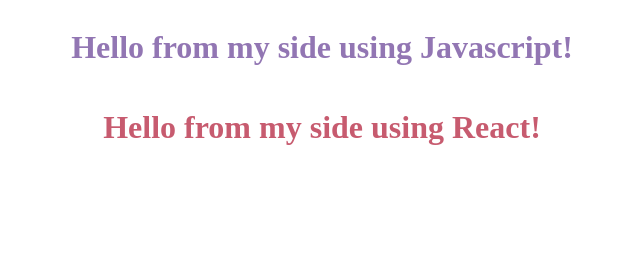
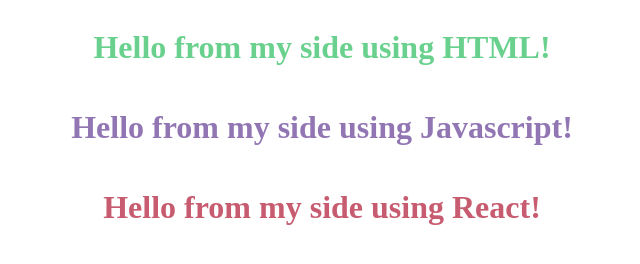
Before and after one commit to upaharika/Namaste-React-Bootcamp, a plain HTML site: page day1/index.html in a window 1280 px wide. Shown: the whole page, without its empty margins (318-958 px from the left). Drawn offline with nearby package versions, Linux system fonts and the light colour scheme.

Commit message:
updated css

```diff
--- a/day1/index.html
+++ b/day1/index.html
@@ -8,13 +8,16 @@
     <link rel='stylesheet' type='text/css' media='screen' href='./style.css'>
 </head>
 <body>
-    <div id = "root"></div>
-    <div id = "reactRoot"></div>
+    <div id="htmlRoot" class="displayContent">
+        <h1>Hello from my side using HTML!</h1>
+    </div>
+    <div id = "jsRoot" class="displayContent"></div>
+    <div id = "reactRoot" class="displayContent"></div>
     <script>
-        const root = document.getElementById("root");
+        const jsRoot = document.getElementById("jsRoot");
         const jsHeading = document.createElement("h1");
         jsHeading.innerText = "Hello from my side using Javascript!";
-        root.appendChild(jsHeading);
+        jsRoot.appendChild(jsHeading);
     </script>
     <script
     crossorigin
--- a/day1/style.css
+++ b/day1/style.css
@@ -1,13 +1,17 @@
-#root {
-    display: flex;
-    justify-content: center;
-    align-items: center;
+#htmlRoot {
+    color: rgba(74, 200, 118, 0.831);
+}
+
+#jsRoot {
     color: rgba(124, 90, 163, 0.831);
 }
 
 #reactRoot {
+    color: rgba(188, 58, 82, 0.831);
+}
+
+.displayContent {
     display: flex;
     justify-content: center;
     align-items: center;
-    color: rgba(188, 58, 82, 0.831);
 }
```
